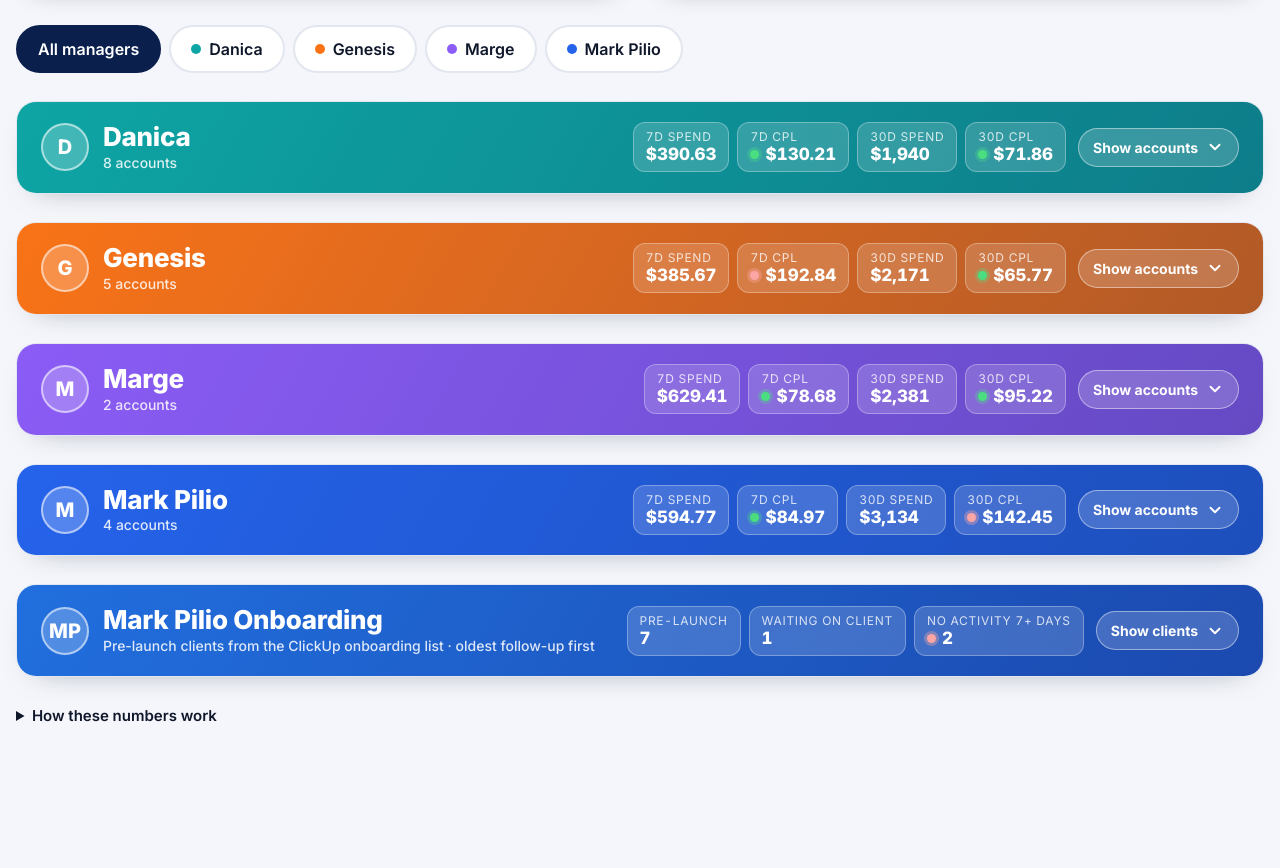
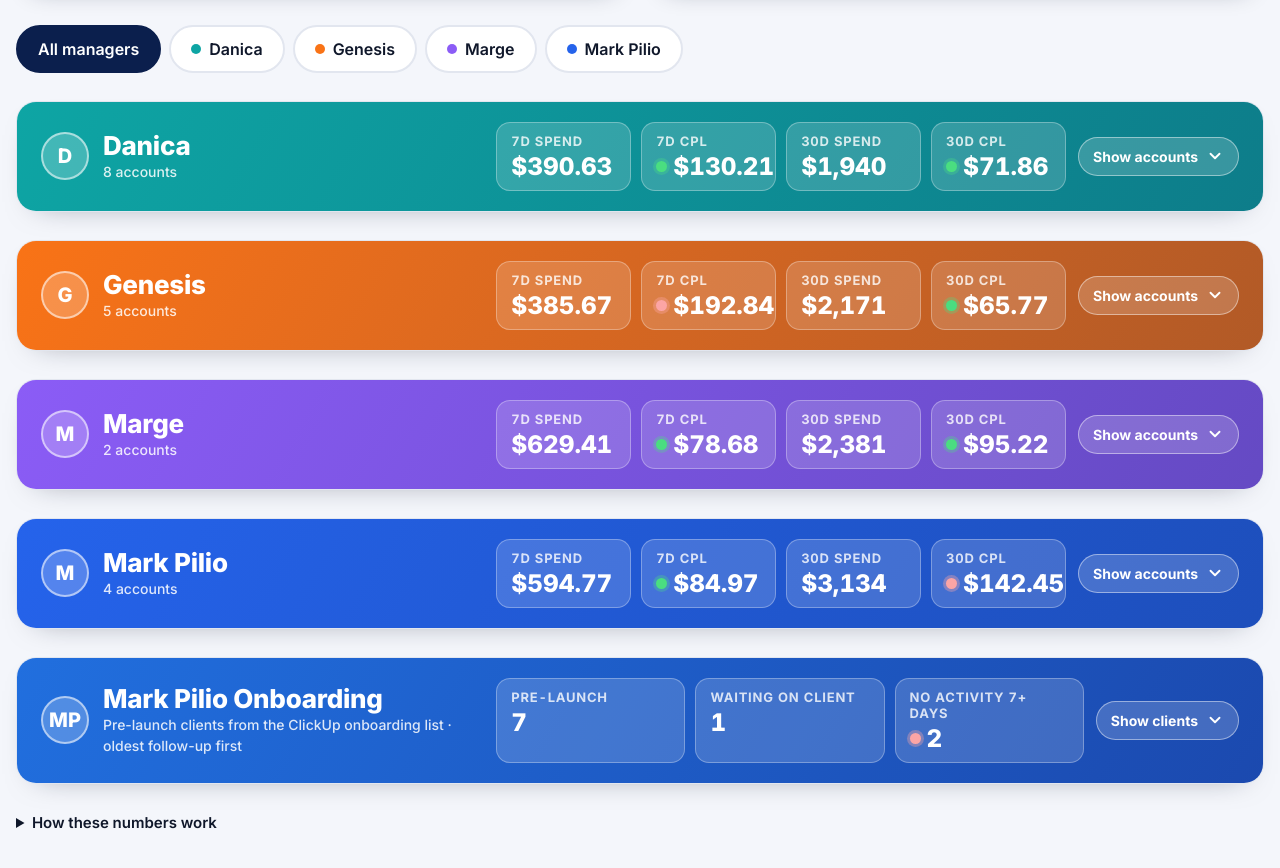
Before and after one commit to markpillo2022-jn/weekly-report, a plain HTML site: page index.html in a window 1280 px wide. Shown: the part 849-1717 px from the top of the page. Before the commit the page ends 1625 px from the top, so only its background shows below. Drawn offline with Linux system fonts and the light colour scheme.

Commit message:
Bigger summary tiles in manager and onboarding headers (#5)
* Add Mark Pilio Onboarding box (pre-launch clients from ClickUp)

New box under Mark Pilio's table: his open tasks on the ClickUp onboarding
list OB - (Facebook Ads), grouped by client, launched clients left out.
Shows start date, latest task, AM, stage, days since start, last activity
and the latest ClickUp comment. build_data.py builds it from new RAW files
listed in NIGHTLY.md step 4b; a failure there never blocks the ads numbers.

Co-Authored-By: Claude Opus 5.5 <noreply@anthropic.com>
Claude-Session: https://claude.ai/code/session_01K5MccVRqEUQnzWoAvhgwiW

* Ignore Python cache

Co-Authored-By: Claude Opus 5.5 <noreply@anthropic.com>
Claude-Session: https://claude.ai/code/session_01K5MccVRqEUQnzWoAvhgwiW

* Onboarding box: rename comment column to Summary, add typed Overall status

Overall status is what Mark types per client on the team dashboard
(store data/team/ob_status). NIGHTLY.md step 4b now saves it as
RAW/ob_status.json and build_data.py copies it into each client row.

Co-Authored-By: Claude Opus 5.5 <noreply@anthropic.com>
Claude-Session: https://claude.ai/code/session_01K5MccVRqEUQnzWoAvhgwiW

* Add show/hide arrow to each manager box and the onboarding box

Co-Authored-By: Claude Opus 5.5 <noreply@anthropic.com>
Claude-Session: https://claude.ai/code/session_01K5MccVRqEUQnzWoAvhgwiW

* Bigger summary tiles in each manager and onboarding header

Co-Authored-By: Claude Opus 5.5 <noreply@anthropic.com>
Claude-Session: https://claude.ai/code/session_01K5MccVRqEUQnzWoAvhgwiW

---------

Co-authored-by: Claude <noreply@anthropic.com>

```diff
--- a/index.html
+++ b/index.html
@@ -157,6 +157,16 @@
   .wam-toggle[aria-expanded="true"] svg { transform: rotate(180deg); }
   .wam-mgr:not(.wam-open) > .wam-tablewrap { display: none; }
   @media print { .wam-mgr > .wam-tablewrap { display: block !important; } .wam-toggle { display: none; } }
+  .wam-mgr-head { align-items: center; }
+  .wam-mgr-head > .wam-mgr-id { flex: 1 1 260px; }
+  .wam-headright { flex: 0 1 62%; min-width: min(100%, 720px); justify-content: flex-end; flex-wrap: nowrap; }
+  .wam-headright > .wam-chips { flex: 1 1 auto; display: grid; grid-auto-flow: column; grid-auto-columns: minmax(0, 1fr); gap: 10px; }
+  .wam-headright .wam-toggle { flex: none; white-space: nowrap; }
+  .wam-headright .wam-chip { padding: 10px 14px; min-width: 0; border-radius: 14px; gap: 4px; }
+  .wam-headright .wam-chip span { font-size: 13px; font-weight: 700; }
+  .wam-headright .wam-chip b { font-size: clamp(20px, 1.9vw, 25px); line-height: 1.1; white-space: nowrap; }
+  .wam-headright .wam-chip.good b::before, .wam-headright .wam-chip.bad b::before { width: 11px; height: 11px; flex: none; }
+  @media (max-width: 900px) { .wam-headright { flex-basis: 100%; min-width: 0; flex-wrap: wrap; } .wam-headright > .wam-chips { grid-auto-flow: row; grid-template-columns: repeat(2, minmax(0, 1fr)); } .wam-headright .wam-chip b { font-size: 22px; } }
   .wam-ob .wam-mgr-head { background: linear-gradient(120deg, color-mix(in srgb, var(--c) 82%, #0ea5a4), color-mix(in srgb, var(--c) 62%, #0b1f4d)); }
   .wam-ob-sub { display: block; font-size: 14px; font-weight: 500; color: rgba(255,255,255,.85); }
   .wam-obtable { min-width: 1080px; }
```
